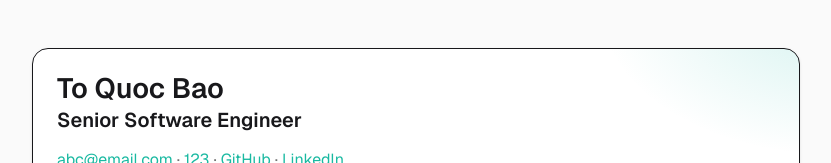
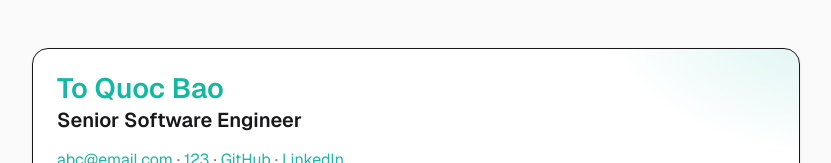
Before and after one commit to baotoq/resume, a Next.js app: page / in a window 1280 px wide. Shown: the top 163 px of the page, without its empty margins (224-1055 px from the left). Built offline with nearby package versions, Linux system fonts and the light colour scheme.

Commit message:
style(header): gradient text on name

```diff
--- a/src/components/Header.tsx
+++ b/src/components/Header.tsx
@@ -29,7 +29,7 @@ export function Header({ resume, email, phone }: HeaderProps) {
       <Card className="relative overflow-hidden">
         <div className="accent-glow" aria-hidden="true" />
         <CardContent className="relative">
-          <h1 className="text-[28px] font-semibold leading-[1.1] text-foreground">
+          <h1 className="accent-gradient-text text-[28px] font-semibold leading-[1.1]">
             {resume.name}
           </h1>
           <p className="text-xl font-semibold leading-[1.2] text-foreground mt-1">
```
